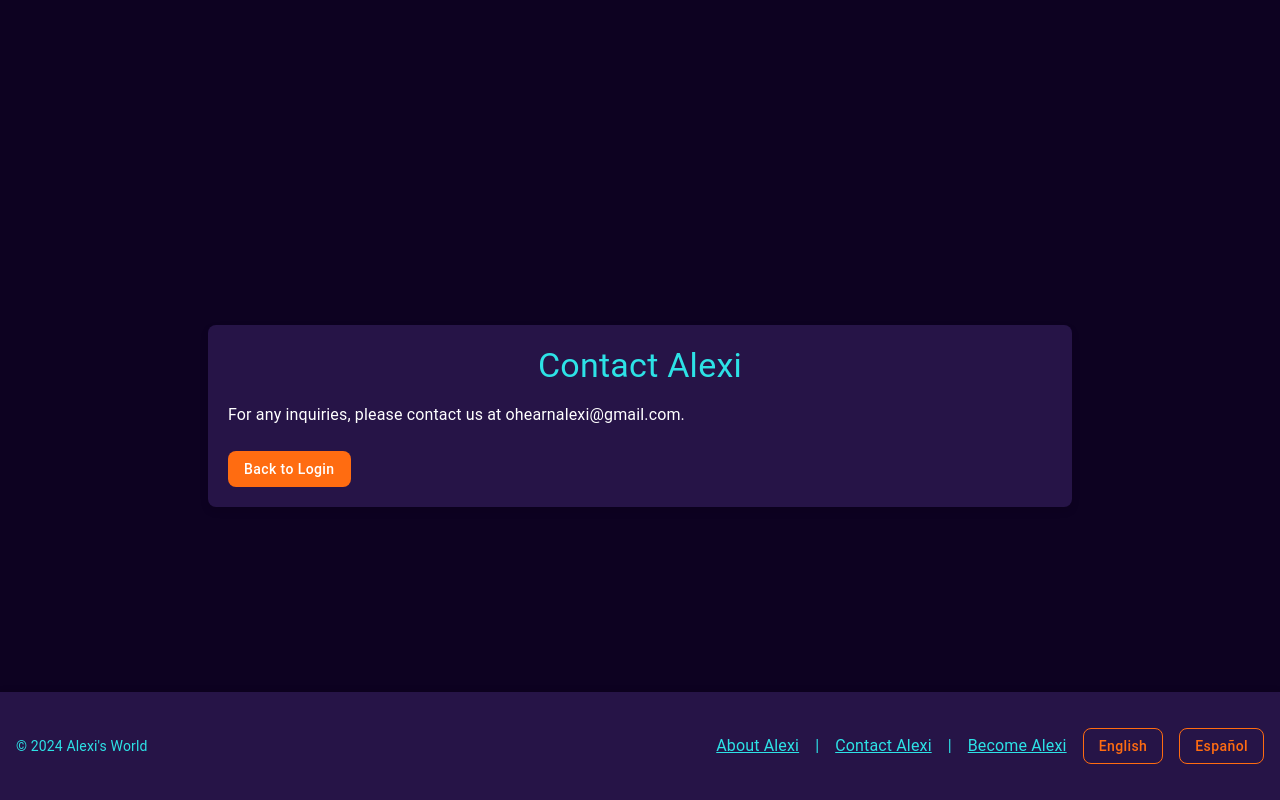
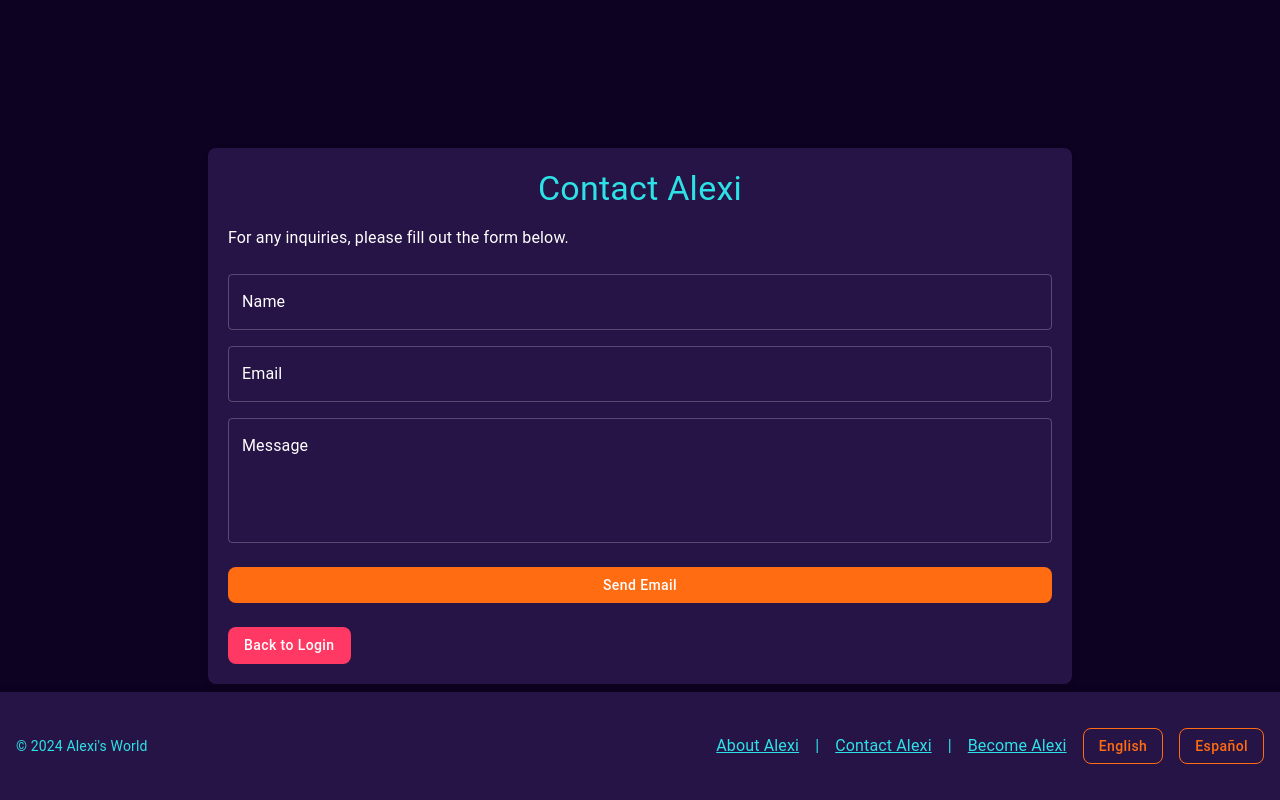
Before and after one commit to alexi-o/alexis-firebase-template, a React (Create React App) app: page /contact in a window 1280 px wide. Built offline with nearby package versions, Linux system fonts and the light colour scheme; no server answers.

Commit message:
updates contact page

```diff
--- a/src/components/ContactPage.js
+++ b/src/components/ContactPage.js
@@ -1,9 +1,47 @@
-import React from "react";
-import { Box, Container, Typography, Button } from "@mui/material";
+import React, { useState } from "react";
+import {
+  Box,
+  Container,
+  Typography,
+  Button,
+  TextField,
+  Alert,
+} from "@mui/material";
 import { useNavigate } from "react-router-dom";
+import axios from "axios";
 
 const ContactPage = () => {
   const navigate = useNavigate();
+  const [formData, setFormData] = useState({
+    name: "",
+    email: "",
+    message: "",
+  });
+  const [success, setSuccess] = useState(null);
+  const [error, setError] = useState(null);
+
+  const handleChange = (event) => {
+    setFormData({ ...formData, [event.target.name]: event.target.value });
+  };
+
+  const handleSubmit = async (event) => {
+    event.preventDefault();
+    setSuccess(null);
+    setError(null);
+
+    try {
+      const response = await axios.post(
+        "https://YOUR_FIREBASE_REGION-YOUR_PROJECT_ID.cloudfunctions.net/sendContactEmail",
+        formData
+      );
+      if (response.status === 200) {
+        setSuccess("Email sent successfully!");
+        setFormData({ name: "", email: "", message: "" });
+      }
+    } catch (err) {
+      setError("Failed to send email. Please try again later.");
+    }
+  };
 
   return (
     <Container maxWidth="md" sx={{ mt: 4 }}>
@@ -20,12 +58,58 @@ const ContactPage = () => {
           Contact Alexi
         </Typography>
         <Typography variant="body1" sx={{ mb: 3 }}>
-          For any inquiries, please contact us at ohearnalexi@gmail.com.
+          For any inquiries, please fill out the form below.
         </Typography>
+
+        {success && (
+          <Alert severity="success" sx={{ mb: 2 }}>
+            {success}
+          </Alert>
+        )}
+        {error && (
+          <Alert severity="error" sx={{ mb: 2 }}>
+            {error}
+          </Alert>
+        )}
+
+        <form onSubmit={handleSubmit}>
+          <TextField
+            label="Name"
+            name="name"
+            value={formData.name}
+            onChange={handleChange}
+            fullWidth
+            sx={{ mb: 2 }}
+          />
+          <TextField
+            label="Email"
+            name="email"
+            type="email"
+            value={formData.email}
+            onChange={handleChange}
+            fullWidth
+            sx={{ mb: 2 }}
+          />
+          <TextField
+            label="Message"
+            name="message"
+            value={formData.message}
+            onChange={handleChange}
+            fullWidth
+            multiline
+            rows={4}
+            sx={{ mb: 3 }}
+          />
+          <Button type="submit" variant="contained" color="primary" fullWidth>
+            Send Email
+          </Button>
+        </form>
+
         <Button
           variant="contained"
-          color="primary"
+          color="secondary"
           onClick={() => navigate("/")}
+          sx={{ mt: 3 }}
         >
           Back to Login
         </Button>
```
